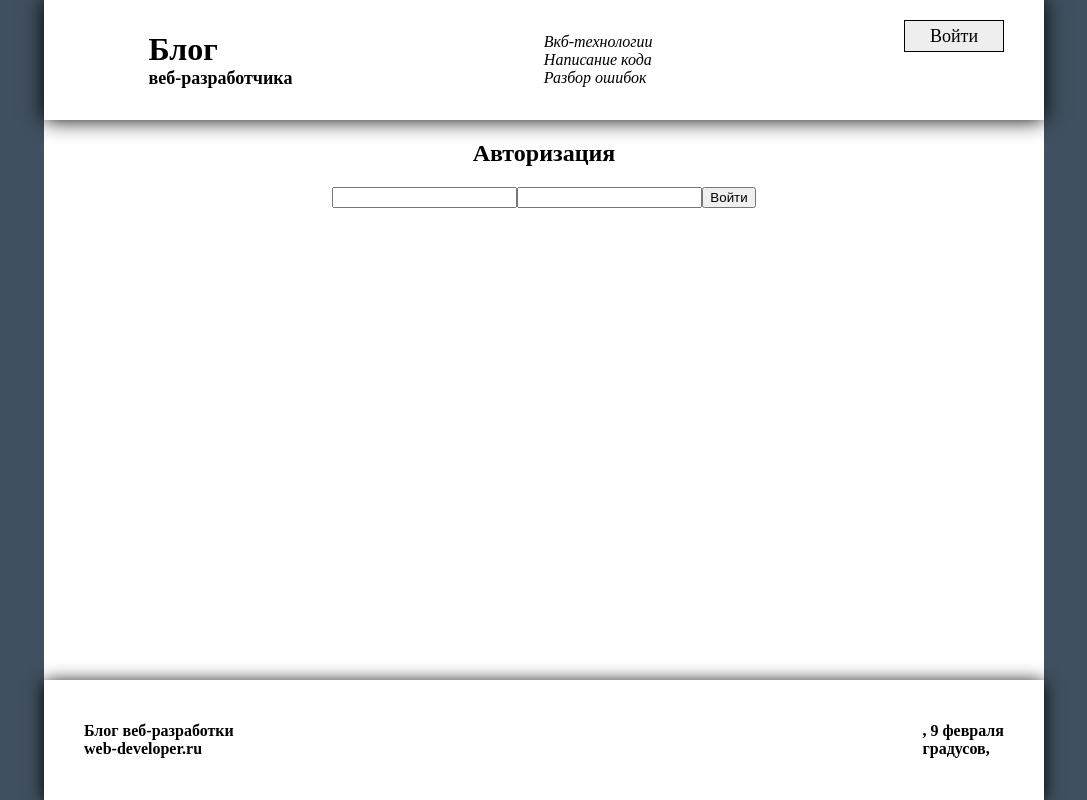
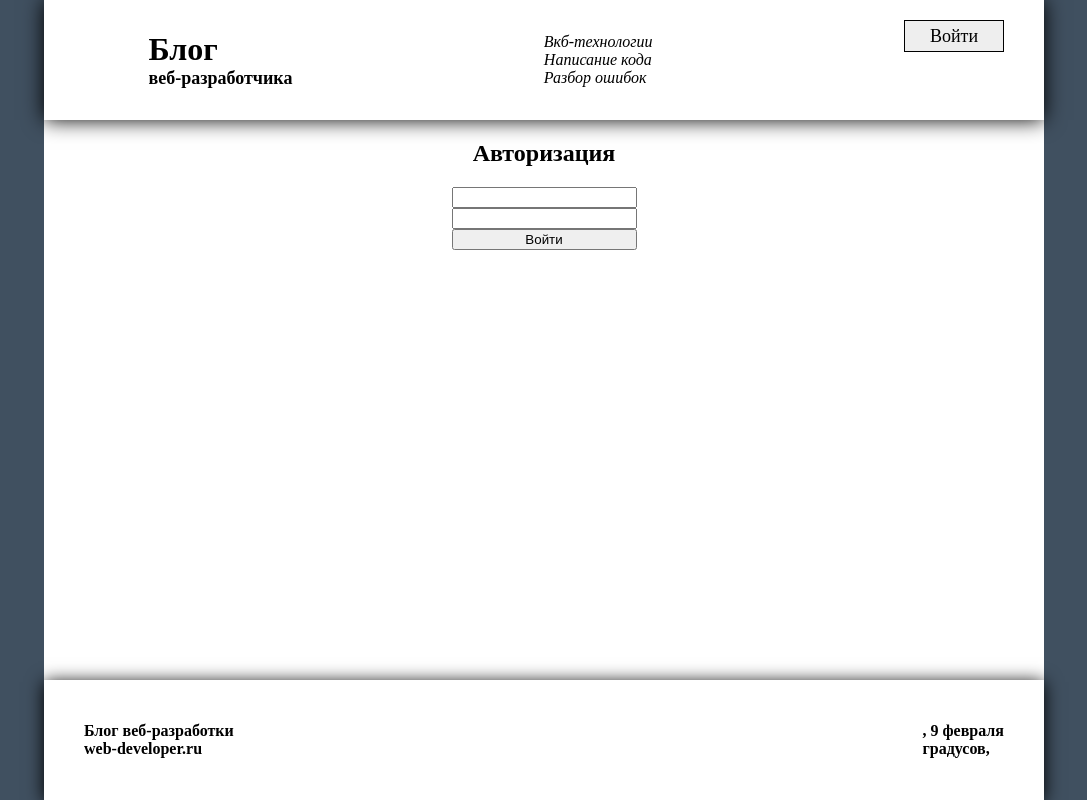
Before and after one commit to wwweb-love/frontend-practic, a React (Vite) app: page /login in a window 1280 px wide. Shown: the whole page, without its empty margins (96-1183 px from the left). Built offline with nearby package versions, Linux system fonts and the light colour scheme; no server answers; a web font is replaced by a local one.

Commit message:
edit authorization verstka

```diff
--- a/src/pages/authoriztion/Authorization.jsx
+++ b/src/pages/authoriztion/Authorization.jsx
@@ -67,4 +67,9 @@ export const Authorization = styled(AuthorizationContainer)`
     flex-direction: column;
     align-items: center;
     justify-content: center;
+
+    & > form {
+        display: flex;
+        flex-direction: column
+    }
 `
```
